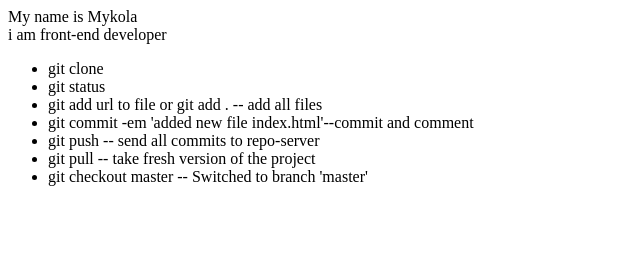
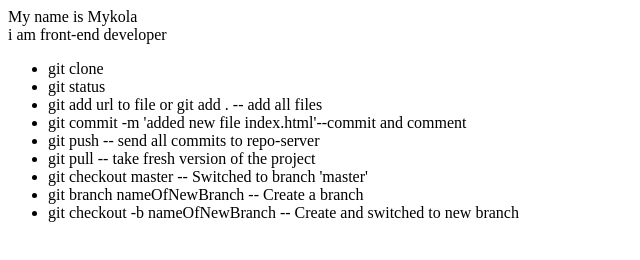
Before and after one commit to DrabykMykola/git-lesson, a plain HTML site: page index.html in a window 1280 px wide. Shown: the whole page, without its empty margins (0-640 px from the left). Drawn offline with Linux system fonts and the light colour scheme.

Commit message:
add new item li

```diff
--- a/index.html
+++ b/index.html
@@ -6,9 +6,11 @@
         <li>git clone</li>
         <li>git status</li>
         <li>git add url to file or git add . -- add all files</li>
-        <li>git commit -em 'added new file index.html'--commit and comment</li>
+        <li>git commit -m 'added new file index.html'--commit and comment</li>
         <li>git push -- send all commits to repo-server</li>
         <li>git pull -- take fresh version of the project</li>
 		<li>git checkout master -- Switched to branch 'master'</li>
+		<li>git branch nameOfNewBranch -- Create a branch</li>
+		<li>git checkout -b nameOfNewBranch -- Create and switched to new branch</li>
     </ul>
 </div>
```
